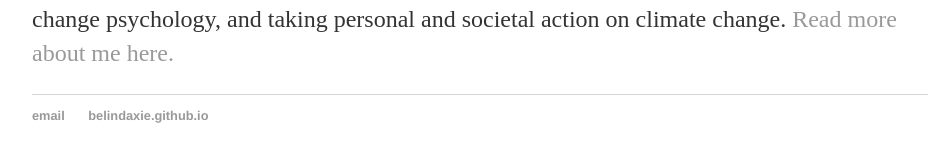
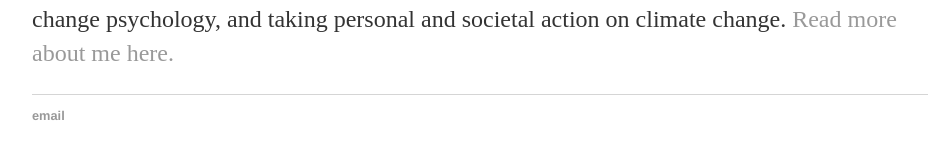
Before and after one commit to belindaxie/belindaxie.github.io, a Jekyll site: the page built from index.html, in a window 1280 px wide. Shown: the part 228-390 px from the top of the page, without its empty margins (160-1096 px from the left). Built offline with Jekyll 4.4.1, drawn with Linux system fonts in a browser that asks for light colours.

Commit message:
Update default.html
commented out link to own website

```diff
--- a/_layouts/default.html
+++ b/_layouts/default.html
@@ -22,7 +22,7 @@
 			<footer>
 	    		<ul>
 	        		<li><a href="mailto:belinda.xie@unsw.edu.au">email</a></li>
-	        		<li><a href="https://belindaxie.github.io">belindaxie.github.io</a></li>
+<!-- 	        		<li><a href="https://belindaxie.github.io">belindaxie.github.io</a></li> -->
 				</ul>
 			</footer>
 		</body>
```
